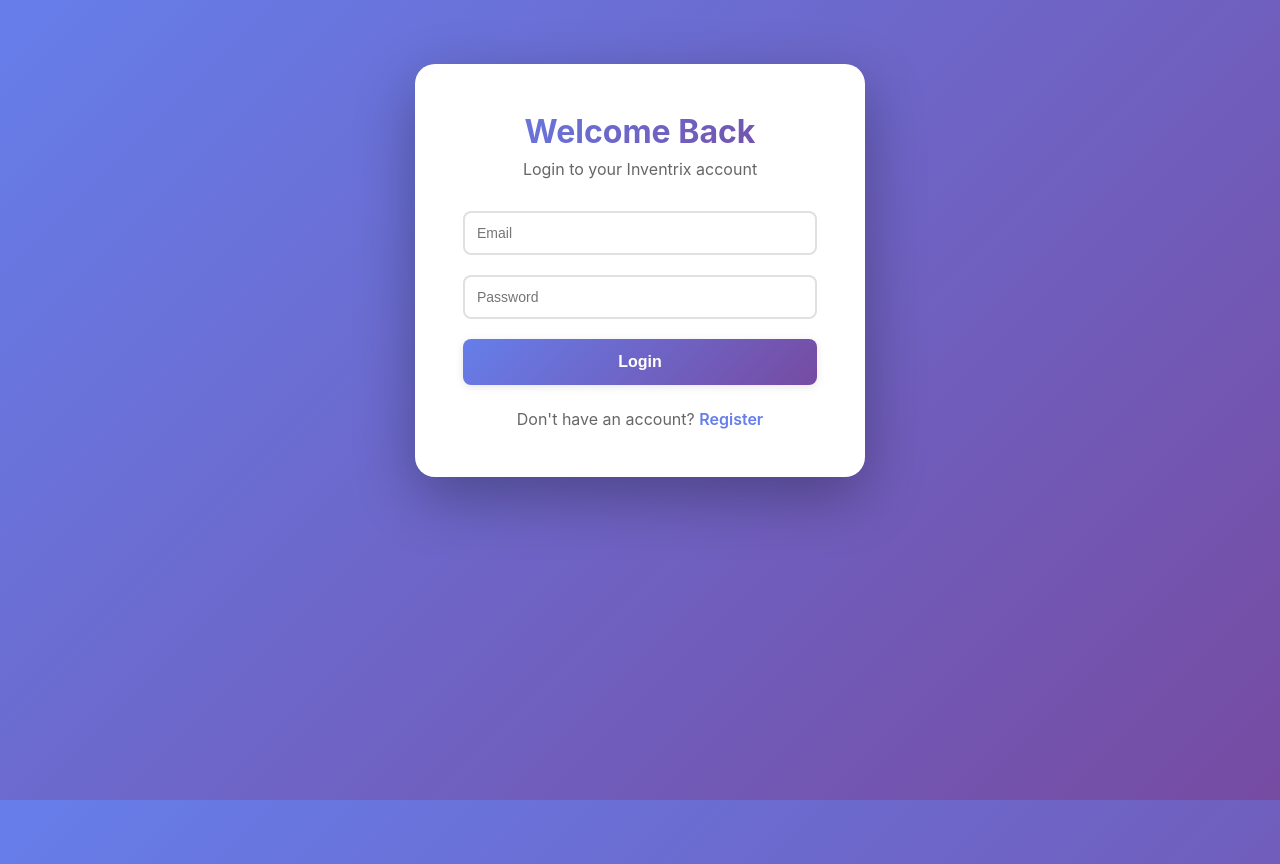
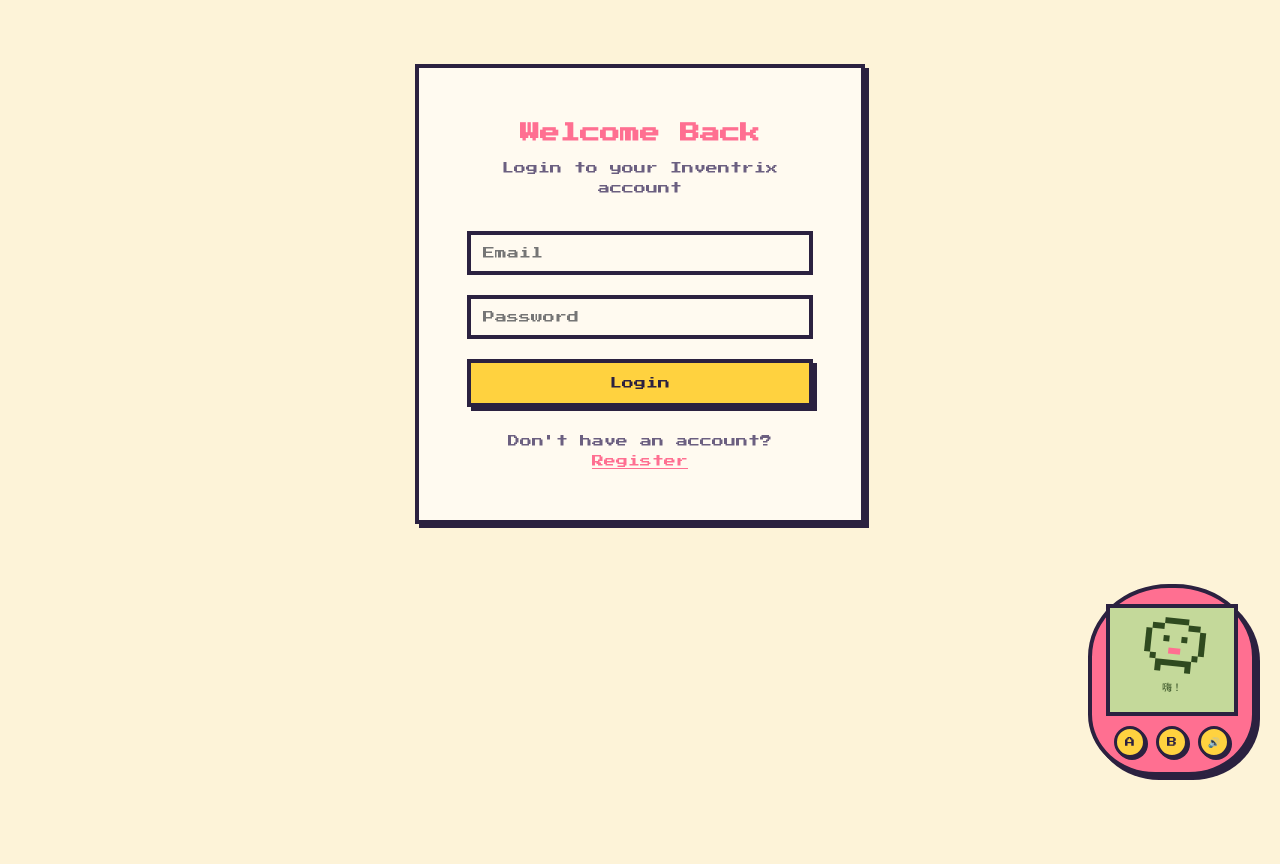
Before and after one commit to chaoting-sun/inventrix, a React (Vite) app in the folder inventrix-code/packages/frontend/: page /login in a window 1280 px wide. Built offline with nearby package versions, Linux system fonts and the light colour scheme.

Commit message:
[前端] 像素主題與右下角掌機吉祥物 (#13)
* feat(frontend): add mascot trigger API with 8-bit sound

* feat(frontend): add pixel theme and handheld mascot

* feat(frontend): apply pixel theme to customer pages

* fix(frontend): restart mascot animation on repeated triggers

```diff
--- a/inventrix-code/packages/frontend/index.html
+++ b/inventrix-code/packages/frontend/index.html
@@ -1,8 +1,11 @@
 <!DOCTYPE html>
-<html lang="en">
+<html lang="zh-Hant">
   <head>
     <meta charset="UTF-8" />
     <meta name="viewport" content="width=device-width, initial-scale=1.0" />
+    <link rel="preconnect" href="https://fonts.googleapis.com" />
+    <link rel="preconnect" href="https://fonts.gstatic.com" crossorigin />
+    <link href="https://fonts.googleapis.com/css2?family=Press+Start+2P&display=swap" rel="stylesheet" />
     <title>Inventrix - E-Commerce Platform</title>
   </head>
   <body>
--- a/inventrix-code/packages/frontend/src/App.tsx
+++ b/inventrix-code/packages/frontend/src/App.tsx
@@ -10,6 +10,7 @@ import AdminProducts from './pages/AdminProducts';
 import AdminOrders from './pages/AdminOrders';
 import AdminInventory from './pages/AdminInventory';
 import Layout from './components/Layout';
+import Handheld from './components/Handheld';
 
 const ProtectedRoute = ({ children, adminOnly = false }: { children: JSX.Element; adminOnly?: boolean }) => {
   const { user } = useAuth();
@@ -35,6 +36,7 @@ function App() {
             <Route path="admin/inventory" element={<ProtectedRoute adminOnly><AdminInventory /></ProtectedRoute>} />
           </Route>
         </Routes>
+        <Handheld />
       </BrowserRouter>
     </AuthProvider>
   );
--- /dev/null
+++ b/inventrix-code/packages/frontend/src/components/Handheld.tsx
@@ -0,0 +1,63 @@
+import { useEffect, useState } from 'react';
+import { mascot, MascotMood, MascotState } from '../mascot';
+import { isMuted, playBeep, setMuted } from '../sound';
+
+const PIXEL = 6;
+const COLORS: Record<string, string> = { x: 'var(--px-lcd-ink)', f: 'var(--px-lcd-light)', e: 'var(--px-lcd-ink)', m: 'var(--px-pink)' };
+
+function sprite(mood: MascotMood) {
+  return [
+    '...xxxx...',
+    '.xxffffxx.',
+    'xffffffffx',
+    mood === 'hungry' ? 'xfeeffeefx' : 'xffeffeffx',
+    'xffffffffx',
+    mood === 'happy' || mood === 'dance' ? 'xffmmmmffx' : 'xfffmmfffx',
+    '.xffffffx.',
+    '..xxxxxx..',
+    '..x....x..',
+  ];
+}
+
+const LABEL: Record<MascotMood, string> = { idle: '嗨！', happy: '開心！', dance: '跳舞！', hungry: '肚子餓…' };
+
+export default function Handheld() {
+  const [state, setState] = useState<MascotState>({ mood: 'idle', message: null });
+  const [muted, setMutedState] = useState(isMuted);
+  // Remounting the sprite on every update restarts its animation when happy() fires again mid-animation.
+  const [beat, setBeat] = useState(0);
+
+  useEffect(() => mascot.subscribe(s => {
+    setState(s);
+    setBeat(b => b + 1);
+  }), []);
+
+  const toggleSound = () => {
+    setMuted(!muted);
+    setMutedState(!muted);
+    if (muted) playBeep();
+  };
+
+  const rows = sprite(state.mood);
+  const text = state.mood === 'idle' && state.message ? state.message : LABEL[state.mood];
+
+  return (
+    <aside className="handheld" aria-label="電子雞掌機">
+      <div className="handheld-screen">
+        <div key={beat} className={`mascot mascot-${state.mood}`}>
+          <svg width={10 * PIXEL} height={rows.length * PIXEL} viewBox={`0 0 10 ${rows.length}`} shapeRendering="crispEdges" aria-hidden="true">
+            {rows.flatMap((row, y) => [...row].map((c, x) => COLORS[c] && <rect key={`${x}-${y}`} x={x} y={y} width={1} height={1} fill={COLORS[c]} />))}
+          </svg>
+          {state.mood === 'happy' && <span className="mascot-fx" aria-hidden="true">♥</span>}
+          {state.mood === 'dance' && <span className="mascot-fx" aria-hidden="true">♪ ♫</span>}
+        </div>
+        <p className="handheld-status" aria-live="polite">{text}</p>
+      </div>
+      <div className="handheld-buttons">
+        <button type="button" aria-label="摸摸" onClick={() => mascot.happy()}>A</button>
+        <button type="button" aria-label="跳舞" onClick={() => mascot.dance()}>B</button>
+        <button type="button" aria-label="音效" aria-pressed={!muted} onClick={toggleSound}>{muted ? '🔇' : '🔊'}</button>
+      </div>
+    </aside>
+  );
+}
--- a/inventrix-code/packages/frontend/src/index.css
+++ b/inventrix-code/packages/frontend/src/index.css
@@ -1,3 +1,19 @@
+:root {
+  --px-font: 'Press Start 2P', system-ui, 'PingFang TC', 'Noto Sans TC', sans-serif;
+  --px-bg: #fdf3d8;
+  --px-paper: #fffaf0;
+  --px-ink: #2b2140;
+  --px-muted: #6b5f80;
+  --px-pink: #ff6f91;
+  --px-yellow: #ffd23f;
+  --px-green: #3bb273;
+  --px-red: #e84855;
+  --px-lcd-light: #c4d99a;
+  --px-lcd-ink: #2f4a1f;
+  --px-border: 4px solid var(--px-ink);
+  --px-shadow: 4px 4px 0 var(--px-ink);
+}
+
 * {
   margin: 0;
   padding: 0;
@@ -5,27 +21,33 @@
 }
 
 body {
-  font-family: -apple-system, BlinkMacSystemFont, 'Segoe UI', 'Roboto', 'Oxygen', 'Ubuntu', 'Cantarell', sans-serif;
-  background: linear-gradient(135deg, #667eea 0%, #764ba2 100%);
-  background-attachment: fixed;
-  color: #333;
+  font-family: var(--px-font);
+  font-size: 12px;
+  line-height: 1.7;
+  background: var(--px-bg);
+  color: var(--px-ink);
   min-height: 100vh;
 }
 
 button {
   cursor: pointer;
-  border: none;
+  border: var(--px-border);
   padding: 12px 24px;
-  border-radius: 8px;
-  font-size: 14px;
-  font-weight: 600;
-  transition: all 0.3s ease;
-  box-shadow: 0 2px 8px rgba(0,0,0,0.1);
+  font-family: inherit;
+  font-size: 12px;
+  background: var(--px-yellow);
+  color: var(--px-ink);
+  box-shadow: var(--px-shadow);
 }
 
 button:hover:not(:disabled) {
-  transform: translateY(-2px);
-  box-shadow: 0 4px 12px rgba(0,0,0,0.2);
+  transform: translate(-2px, -2px);
+  box-shadow: 6px 6px 0 var(--px-ink);
+}
+
+button:active:not(:disabled) {
+  transform: translate(2px, 2px);
+  box-shadow: 0 0 0 var(--px-ink);
 }
 
 button:disabled {
@@ -35,15 +57,120 @@ button:disabled {
 
 input, select, textarea {
   padding: 12px;
-  border: 2px solid #e0e0e0;
-  border-radius: 8px;
-  font-size: 14px;
+  border: var(--px-border);
+  font-family: inherit;
+  font-size: 12px;
   width: 100%;
-  transition: border-color 0.3s ease;
+  background: var(--px-paper);
 }
 
 input:focus, select:focus, textarea:focus {
-  outline: none;
-  border-color: #667eea;
-  box-shadow: 0 0 0 3px rgba(102, 126, 234, 0.1);
+  outline: 4px solid var(--px-pink);
+  outline-offset: 0;
 }
+
+.handheld {
+  position: fixed;
+  right: 24px;
+  bottom: 24px;
+  z-index: 1000;
+  width: 168px;
+  padding: 16px 14px 14px;
+  background: var(--px-pink);
+  border: var(--px-border);
+  border-radius: 48% 48% 40% 40% / 38% 38% 32% 32%;
+  box-shadow: var(--px-shadow);
+}
+
+.handheld-screen {
+  display: flex;
+  flex-direction: column;
+  align-items: center;
+  gap: 6px;
+  padding: 10px 6px 8px;
+  background: var(--px-lcd-light);
+  border: var(--px-border);
+}
+
+.handheld-status {
+  min-height: 2.6em;
+  font-size: 10px;
+  line-height: 1.6;
+  text-align: center;
+  color: var(--px-lcd-ink);
+}
+
+.handheld-buttons {
+  display: flex;
+  justify-content: center;
+  gap: 10px;
+  margin-top: 10px;
+}
+
+.handheld-buttons button {
+  width: 32px;
+  height: 32px;
+  padding: 0;
+  border-width: 3px;
+  border-radius: 50%;
+  font-size: 10px;
+  box-shadow: 2px 2px 0 var(--px-ink);
+}
+
+.mascot {
+  position: relative;
+  height: 54px;
+  display: flex;
+  align-items: flex-end;
+}
+
+.mascot svg {
+  display: block;
+  transform-origin: 50% 100%;
+}
+
+.mascot-fx {
+  position: absolute;
+  top: -6px;
+  left: 50%;
+  transform: translateX(-50%);
+  font-size: 12px;
+  color: var(--px-red);
+  white-space: nowrap;
+  animation: mascot-float 1.2s steps(6) forwards;
+}
+
+.mascot-idle svg { animation: mascot-sway 1.6s steps(2, jump-none) infinite alternate; }
+.mascot-happy svg { animation: mascot-jump 0.6s steps(4) 2; }
+.mascot-dance svg { animation: mascot-dance 0.5s steps(2, jump-none) infinite alternate; }
+.mascot-hungry svg { animation: mascot-hungry 2s steps(2, jump-none) infinite alternate; }
+
+@keyframes mascot-sway {
+  from { transform: rotate(-6deg); }
+  to { transform: rotate(6deg); }
+}
+
+@keyframes mascot-jump {
+  0%, 100% { transform: translateY(0); }
+  50% { transform: translateY(-14px); }
+}
+
+@keyframes mascot-dance {
+  from { transform: translateX(-8px) rotate(-12deg); }
+  to { transform: translateX(8px) rotate(12deg); }
+}
+
+@keyframes mascot-hungry {
+  from { transform: scale(1.15, 0.6); }
+  to { transform: scale(1.2, 0.55); }
+}
+
+@keyframes mascot-float {
+  from { opacity: 1; transform: translate(-50%, 0); }
+  to { opacity: 0; transform: translate(-50%, -18px); }
+}
+
+@media (prefers-reduced-motion: reduce) {
+  .mascot svg, .mascot-fx { animation: none; }
+  .mascot-hungry svg { transform: scale(1.15, 0.6); }
+}
--- /dev/null
+++ b/inventrix-code/packages/frontend/src/mascot.ts
@@ -0,0 +1,59 @@
+import { playDance, playHappy } from './sound';
+
+export type MascotMood = 'idle' | 'happy' | 'dance' | 'hungry';
+export interface MascotState {
+  mood: MascotMood;
+  message: string | null;
+}
+
+const HUNGRY_AFTER_MS = 60_000;
+const HAPPY_MS = 1_200;
+const DANCE_MS = 3_000;
+
+let state: MascotState = { mood: 'idle', message: null };
+const listeners = new Set<(state: MascotState) => void>();
+let moodTimer: number | undefined;
+let hungryTimer: number | undefined;
+
+function update(patch: Partial<MascotState>) {
+  state = { ...state, ...patch };
+  listeners.forEach(fn => fn(state));
+}
+
+function touch() {
+  clearTimeout(hungryTimer);
+  hungryTimer = window.setTimeout(() => update({ mood: 'hungry' }), HUNGRY_AFTER_MS);
+  if (state.mood === 'hungry') update({ mood: 'idle' });
+}
+
+function playMood(mood: MascotMood, ms: number) {
+  touch();
+  clearTimeout(moodTimer);
+  update({ mood });
+  moodTimer = window.setTimeout(() => update({ mood: 'idle' }), ms);
+}
+
+window.addEventListener('pointerdown', touch, true);
+window.addEventListener('keydown', touch, true);
+touch();
+
+export const mascot = {
+  happy() {
+    playMood('happy', HAPPY_MS);
+    playHappy();
+  },
+  dance() {
+    playMood('dance', DANCE_MS);
+    playDance();
+  },
+  setMessage(text: string | null) {
+    touch();
+    update({ message: text });
+  },
+  // Calls fn immediately with the current state, then on every change.
+  subscribe(fn: (state: MascotState) => void): () => void {
+    listeners.add(fn);
+    fn(state);
+    return () => listeners.delete(fn);
+  },
+};
--- a/inventrix-code/packages/frontend/src/pages/Login.tsx
+++ b/inventrix-code/packages/frontend/src/pages/Login.tsx
@@ -20,17 +20,17 @@ export default function Login() {
   };
 
   return (
-    <div style={{ maxWidth: '450px', margin: '4rem auto', padding: '3rem', background: 'white', borderRadius: '20px', boxShadow: '0 20px 60px rgba(0,0,0,0.3)' }}>
-      <h1 style={{ marginBottom: '0.5rem', textAlign: 'center', fontSize: '2rem', background: 'linear-gradient(135deg, #667eea 0%, #764ba2 100%)', WebkitBackgroundClip: 'text', WebkitTextFillColor: 'transparent' }}>Welcome Back</h1>
-      <p style={{ textAlign: 'center', color: '#666', marginBottom: '2rem' }}>Login to your Inventrix account</p>
+    <div style={{ maxWidth: '450px', margin: '4rem auto', padding: '3rem', background: 'var(--px-paper)', border: 'var(--px-border)', boxShadow: 'var(--px-shadow)' }}>
+      <h1 style={{ marginBottom: '0.5rem', textAlign: 'center', fontSize: '1.25rem', color: 'var(--px-pink)' }}>Welcome Back</h1>
+      <p style={{ textAlign: 'center', color: 'var(--px-muted)', marginBottom: '2rem' }}>Login to your Inventrix account</p>
       <form onSubmit={handleSubmit} style={{ display: 'flex', flexDirection: 'column', gap: '1.25rem' }}>
         <input type="email" placeholder="Email" value={email} onChange={e => setEmail(e.target.value)} required />
         <input type="password" placeholder="Password" value={password} onChange={e => setPassword(e.target.value)} required />
-        {error && <p style={{ color: '#dc3545', textAlign: 'center', fontSize: '0.9rem' }}>❌ {error}</p>}
-        <button type="submit" style={{ background: 'linear-gradient(135deg, #667eea 0%, #764ba2 100%)', color: 'white', padding: '14px', fontSize: '1rem' }}>Login</button>
+        {error && <p style={{ color: 'var(--px-red)', textAlign: 'center', fontSize: '0.9rem' }}>❌ {error}</p>}
+        <button type="submit" style={{ padding: '14px' }}>Login</button>
       </form>
-      <p style={{ marginTop: '1.5rem', textAlign: 'center', color: '#666' }}>
-        Don't have an account? <Link to="/register" style={{ color: '#667eea', fontWeight: '600', textDecoration: 'none' }}>Register</Link>
+      <p style={{ marginTop: '1.5rem', textAlign: 'center', color: 'var(--px-muted)' }}>
+        Don't have an account? <Link to="/register" style={{ color: 'var(--px-pink)' }}>Register</Link>
       </p>
     </div>
   );
--- /dev/null
+++ b/inventrix-code/packages/frontend/src/sound.ts
@@ -0,0 +1,38 @@
+const MUTED_KEY = 'mascot-muted';
+
+let ctx: AudioContext | undefined;
+let muted = localStorage.getItem(MUTED_KEY) === '1';
+
+export const isMuted = () => muted;
+
+export function setMuted(value: boolean) {
+  muted = value;
+  localStorage.setItem(MUTED_KEY, value ? '1' : '0');
+}
+
+type Note = [hz: number, seconds: number];
+
+function play(notes: Note[]) {
+  if (muted) return;
+  ctx ??= new AudioContext();
+  let t = ctx.currentTime;
+  for (const [hz, seconds] of notes) {
+    const osc = ctx.createOscillator();
+    const gain = ctx.createGain();
+    osc.type = 'square';
+    osc.frequency.value = hz;
+    gain.gain.value = hz ? 0.06 : 0;
+    osc.connect(gain).connect(ctx.destination);
+    osc.start(t);
+    osc.stop(t + seconds);
+    t += seconds;
+  }
+}
+
+const C5 = 523, D5 = 587, E5 = 659, G5 = 784, A5 = 880, C6 = 1047, E6 = 1319, G6 = 1568, REST = 0;
+
+export const playBeep = () => play([[C6, 0.06]]);
+export const playHappy = () => play([[C6, 0.08], [E6, 0.08], [G6, 0.14]]);
+export const playDance = () => play(
+  [C5, E5, G5, E5, D5, G5, A5, REST, G5, E5, C6, A5, G5, E5, C5, REST, C6].map(hz => [hz, 0.16] as Note)
+);
```
Also changed, not shown: inventrix-code/packages/frontend/src/components/Layout.tsx (+9 -9 lines), inventrix-code/packages/frontend/src/pages/Orders.tsx (+7 -7 lines), inventrix-code/packages/frontend/src/pages/ProductDetail.tsx (+8 -8 lines), inventrix-code/packages/frontend/src/pages/Register.tsx (+7 -7 lines), inventrix-code/packages/frontend/src/pages/Storefront.tsx (+7 -7 lines).
